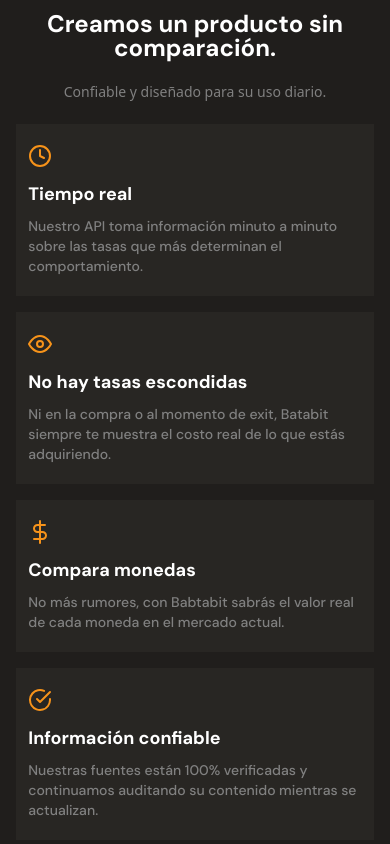
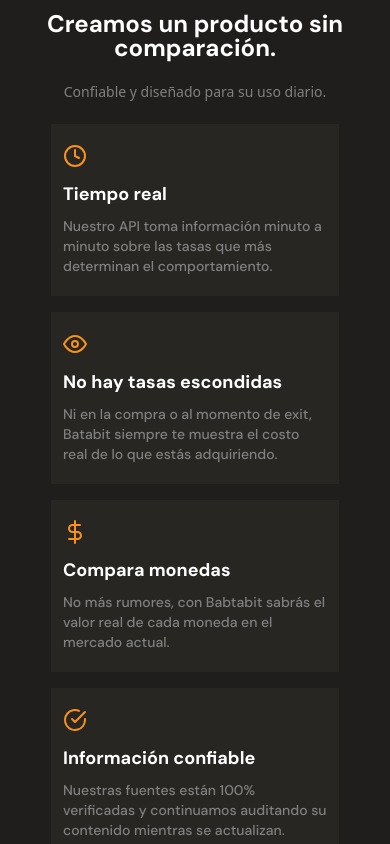
Before and after one commit to ArzCorp/batata-bit, a Next.js app: page / in a window 390 px wide. Shown: the part 1180-2024 px from the top of the page. Built offline with nearby package versions, Linux system fonts and the light colour scheme.

Commit message:
📱 product detail responsive completed

```diff
--- a/components/product-detail/index.js
+++ b/components/product-detail/index.js
@@ -16,7 +16,7 @@ const ProductDetail = () => {
           Confiable y diseñado para su uso diario.
         </p>
       </div>
-      <div>
+      <div className="flex flex-col md:flex-row items-center justify-between flex-wrap w-full md:w-11/12 mx-auto">
         <ProductCard
           srcImage="/assets/icons/clock.svg"
           title="Tiempo real"
--- a/components/product-detail/product-card/index.js
+++ b/components/product-detail/product-card/index.js
@@ -1,11 +1,13 @@
 const ProductCard = ({ srcImage, title, content }) => {
   return (
-    <div className="py-5 px-3 mb-4 bg-black-warm-100 font-dm-sans w-11/12 mx-auto">
-      <figure className="mb-3">
-        <img src={srcImage} alt="icono" />
-      </figure>
-      <h3 className="text-lg text-white mb-2 font-bold">{title}</h3>
-      <p className="text-sm font-medium text-gray-250">{content}</p>
+    <div className="max-w-full md:max-w-min">
+      <div className="w-72 py-5 px-3 mb-4 bg-black-warm-100 font-dm-sans">
+        <figure className="mb-3">
+          <img src={srcImage} alt="icono" />
+        </figure>
+        <h3 className="text-lg text-white mb-2 font-bold">{title}</h3>
+        <p className="text-sm font-medium text-gray-250">{content}</p>
+      </div>
     </div>
   );
 };
```
